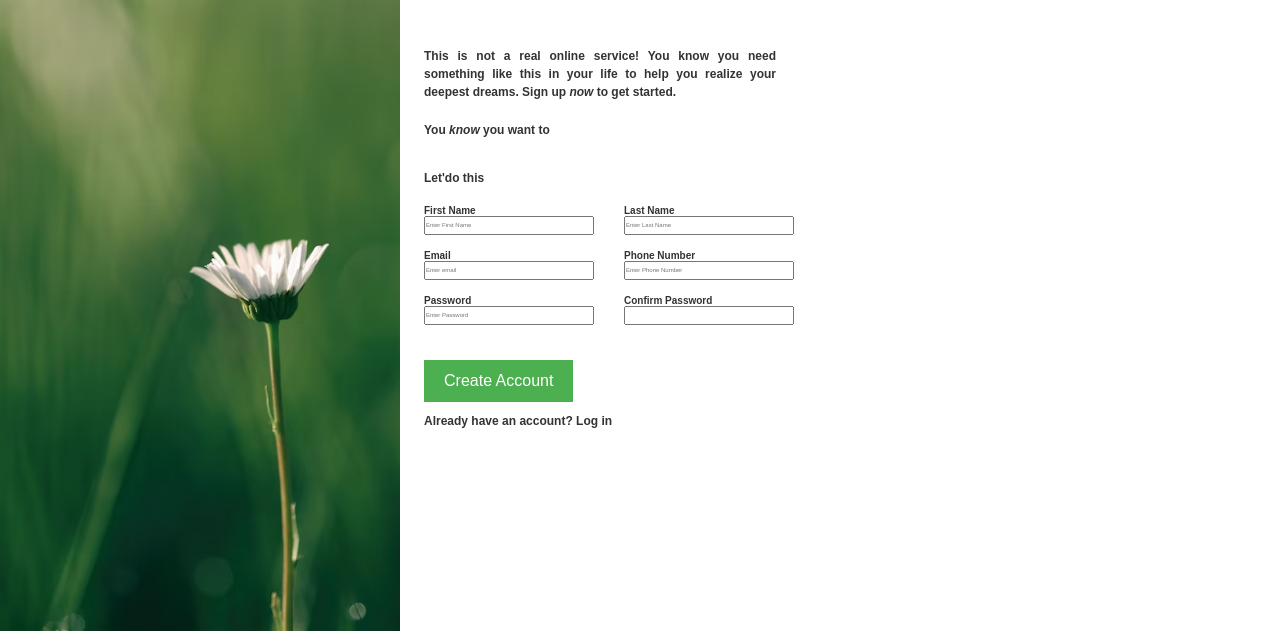
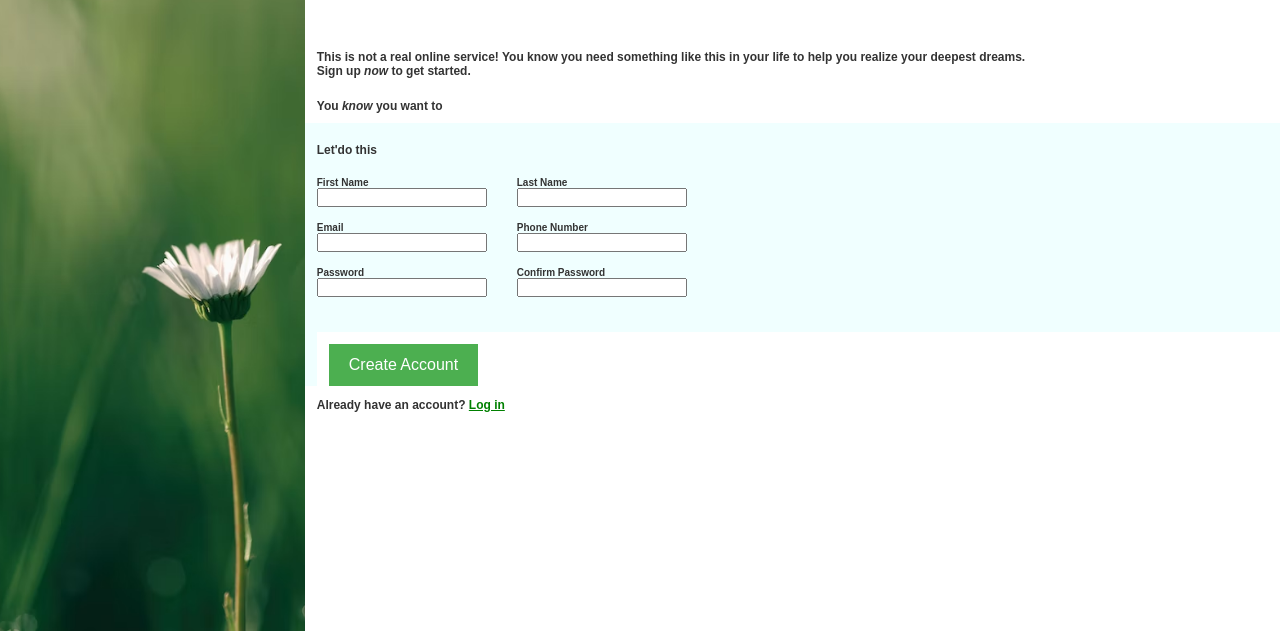
Before and after one commit to Rurutabi/Project-Sign-up-Form, a plain HTML site: page index.html in a window 1280 px wide. Shown: the part 169-800 px from the top of the page. Drawn offline with Linux system fonts and the light colour scheme.

Commit message:
fill in the form

```diff
--- a/index.html
+++ b/index.html
@@ -20,73 +20,48 @@
         <div class="introduction-text">
           <p>
             This is not a real online service! You know you need something like
-            this in your life to help you realize your deepest dreams. Sign up
-            <i>now</i> to get started.
+            this in your life to help you realize your deepest dreams.
           </p>
-          <p>
+          <p>Sign up <em>now</em> to get started.</p>
+          <p class="seperate-text top">
             You
-            <i>know</i>
+            <em>know</em>
             you want to
           </p>
         </div>
         <form>
-          <p>Let'do this</p>
+          <p class="seperate-text">Let'do this</p>
           <div class="form-container">
             <div class="user-input-box">
               <label for="firstName">First Name</label>
-              <input
-                type="text"
-                id="firstName"
-                name="firstName"
-                placeholder="Enter First Name"
-              />
+              <input type="text" id="firstName" name="firstName" required />
             </div>
             <div class="user-input-box">
               <label for="lastName">Last Name</label>
-              <input
-                type="text"
-                id="lastName"
-                name="lastName"
-                placeholder="Enter Last Name"
-              />
+              <input type="text" id="lastName" name="lastName" required />
             </div>
             <div class="user-input-box">
               <label for="email">Email</label>
-              <input
-                type="email"
-                id="email"
-                name="email"
-                placeholder="Enter email"
-              />
+              <input type="email" id="email" name="email" required />
             </div>
             <div class="user-input-box">
               <label for="phoneNumber">Phone Number</label>
-              <input
-                type="tel"
-                id="phoneNumber"
-                name="phoneNumber"
-                placeholder="Enter Phone Number"
-              />
+              <input type="tel" id="phoneNumber" name="phoneNumber" required />
             </div>
             <div class="user-input-box">
               <label for="password">Password</label>
-              <input
-                type="password"
-                id="password"
-                name="password"
-                placeholder="Enter Password"
-              />
+              <input type="password" id="password" name="password" required />
             </div>
             <div class="user-input-box">
               <label for="password">Confirm Password</label>
-              <input type="password" id="password" name="password" />
+              <input type="password" id="password" name="password" required />
             </div>
           </div>
+          <div class="create-account">
+            <button class="button-33" type="submit">Create Account</button>
+          </div>
         </form>
-        <div class="create-account">
-          <button class="button-33">Create Account</button>
-          <p>Already have an account? Log in</p>
-        </div>
+        <p class="bottom">Already have an account? <a href="url">Log in</a></p>
       </section>
     </div>
   </body>
--- a/style.css
+++ b/style.css
@@ -1,5 +1,3 @@
-@import url("https://fonts.googleapis.com/css?family=Press+Start+2P&display=swap");
-
 * {
   margin: 0;
   padding: 0;
@@ -9,10 +7,6 @@
 
 body {
   font-family: Arial, sans-serif;
-}
-
-p {
-  margin-top: 12px;
 }
 
 .container {
@@ -30,9 +24,17 @@ p {
 }
 
 .logo {
-  font-size: 2.4rem;
-  color: black;
+  display: flex;
+  flex-direction: row;
+  justify-content: center;
+  align-items: center;
+  gap: 12px;
+  background-color: rgba(0, 0, 0, 0.3);
+  font-size: 4.8rem;
+  color: white;
   margin-top: 20%;
+  width: 100%;
+  height: 100px;
 }
 img {
   width: 50px;
@@ -43,30 +45,53 @@ img {
   display: flex;
   flex-direction: column;
   justify-content: center;
-  padding: 24px;
-  width: 400px;
+  width: 100%;
+}
+
+.introduction-text,
+.create-account {
+  padding-left: 12px;
+}
+form {
+  background-color: azure;
+
+  padding-left: 12px;
 }
 
 p,
 i,
-label {
+label,
+em {
   font-size: 1.2rem;
   color: #333;
   font-weight: bold;
 }
 
+a {
+  font-size: 1.2rem;
+  color: green;
+}
+
+a:hover {
+  color: rgb(12, 202, 75);
+}
+
 label {
   font-size: 1rem;
 }
-.introduction-text > p {
-  line-height: 1.5;
-  margin-bottom: 20px;
 
-  text-align: justify;
+.seperate-text {
+  margin-top: 20px;
+}
+
+.top {
+  margin-bottom: 10px;
 }
 
 .introduction-text {
-  font-size: 1.2rem;
+  display: flex;
+  flex-direction: column;
+  line-height: 1.2; /* Adjust this value to your desired spacing */
 }
 
 .form-container {
@@ -85,9 +110,19 @@ label {
 input {
   width: 170px;
   line-height: 15px;
-  margin-right: 20px;
+  margin-right: 10px;
+  font-size: 1rem;
 }
 
+input:focus {
+  outline: none !important;
+  border: 1px solid green;
+  box-shadow: 0 0 10px #719ece;
+}
+
+.create-account {
+  background-color: white;
+}
 .button-33 {
   background-color: #4caf50; /* Green */
   border: none;
@@ -97,4 +132,10 @@ input {
   text-decoration: none;
   display: inline-block;
   font-size: 16px;
+  margin-top: 12px;
 }
+
+.bottom {
+  margin-top: 12px;
+  margin-left: 12px;
+}
```
